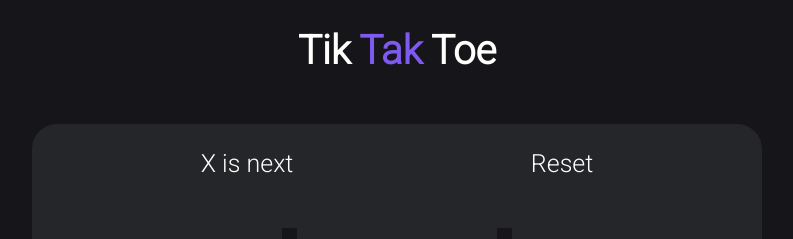
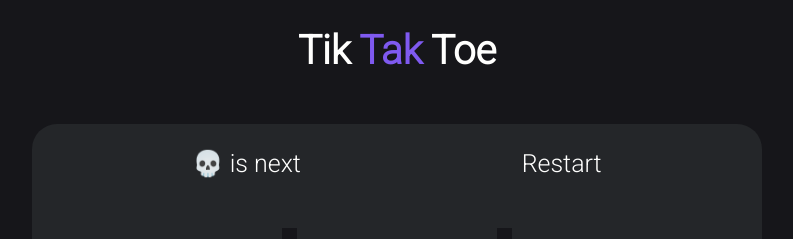
Before and after one commit to LahcenHaouch/tik-tak-toe, a React (Create React App) app: page / in a window 1280 px wide. Shown: the top 239 px of the page, without its empty margins (243-1036 px from the left). Built offline with nearby package versions, Linux system fonts and the light colour scheme.

Commit message:
[TTT] Display of status and restart option

```diff
--- a/src/App.css
+++ b/src/App.css
@@ -24,11 +24,11 @@ body {
   justify-content: space-around;
 }
 
-.reset {
+.restart {
   cursor: pointer;
 }
 
-.reset:hover {
+.restart:hover {
   color: crimson;
 }
 
--- a/src/App.js
+++ b/src/App.js
@@ -5,11 +5,23 @@ import {getNextMove, getWinner} from './utils'
 
 const INITIAL_MOVES = Array(9).fill(null)
 
-function StatusAction({nextMove, onRestart}) {
+function StatusAction({nextMove, winner, onRestart}) {
+  let status = 'is next'
+
+  if (!winner && !nextMove) {
+    status = 'Draw'
+  } else if (winner) {
+    status = `${winner} won`
+  } else {
+    status = `${nextMove} ${status}`
+  }
+
   return (
     <div className="status-action">
-      <div className="status">X is next</div>
-      <div className="reset">Reset</div>
+      <div className="status">{status}</div>
+      <div className="restart" onClick={onRestart}>
+        Restart
+      </div>
     </div>
   )
 }
@@ -44,7 +56,7 @@ function Grid() {
 
   return (
     <div className="container">
-      <StatusAction nextMove={nextMove} onRestart={restart} />
+      <StatusAction nextMove={nextMove} winner={winner} onRestart={restart} />
       <div className="game-grid">
         <GridCell index={0} value={moves[0]} onClick={playMove}></GridCell>
         <GridCell index={1} value={moves[1]} onClick={playMove}></GridCell>
```
